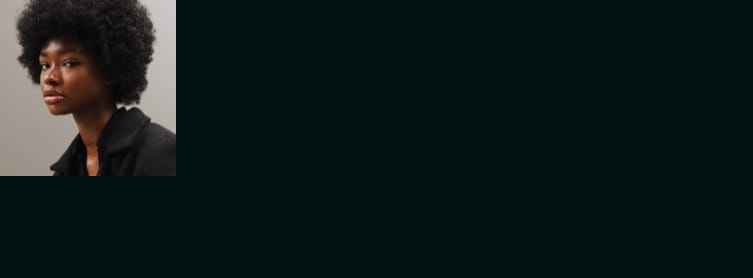
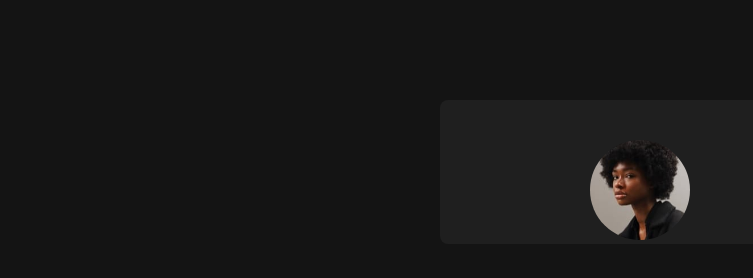
Before and after one commit to Parsa-Zolfaghari/profile_web, a plain HTML site: page index.html in a window 1280 px wide. Shown: the whole page, without its empty margins (0-753 px from the left). Drawn offline with Linux system fonts and the light colour scheme; files whose address does not match are found by name.

Commit message:
added div style

```diff
--- a/style.css
+++ b/style.css
@@ -4,5 +4,21 @@
     padding: 0;
 }
 body{
-    background-color: #021012;
+    background-color: #141414;
+    text-align: center;
 }
+.header{
+    margin-top: 100px;
+    background-color: #1F1F1F;
+    display: inline-block;
+    width: 400px;
+    border-radius: 8px;
+}
+.img-men{
+    border-radius: 50%;
+    width: 100px;
+    margin-top: 40px;
+}
+.name{
+    color: white;
+}
```
